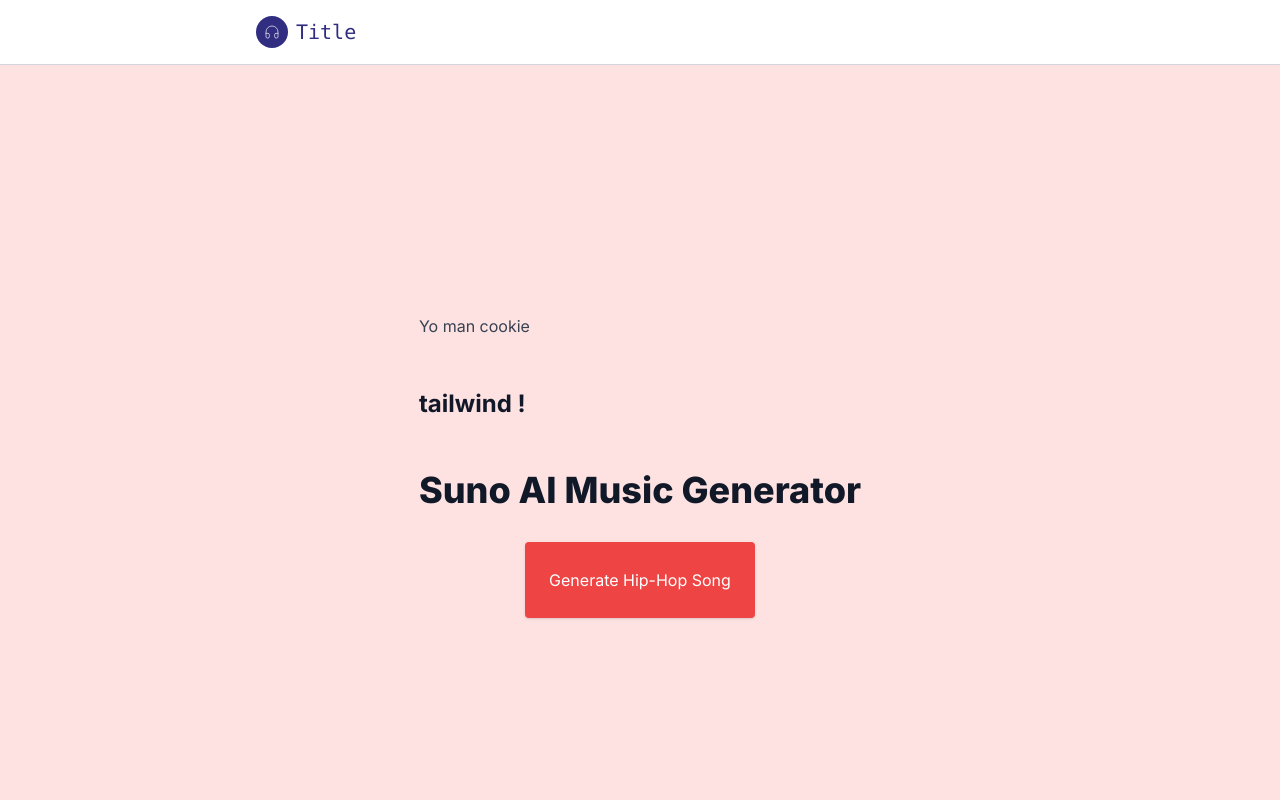
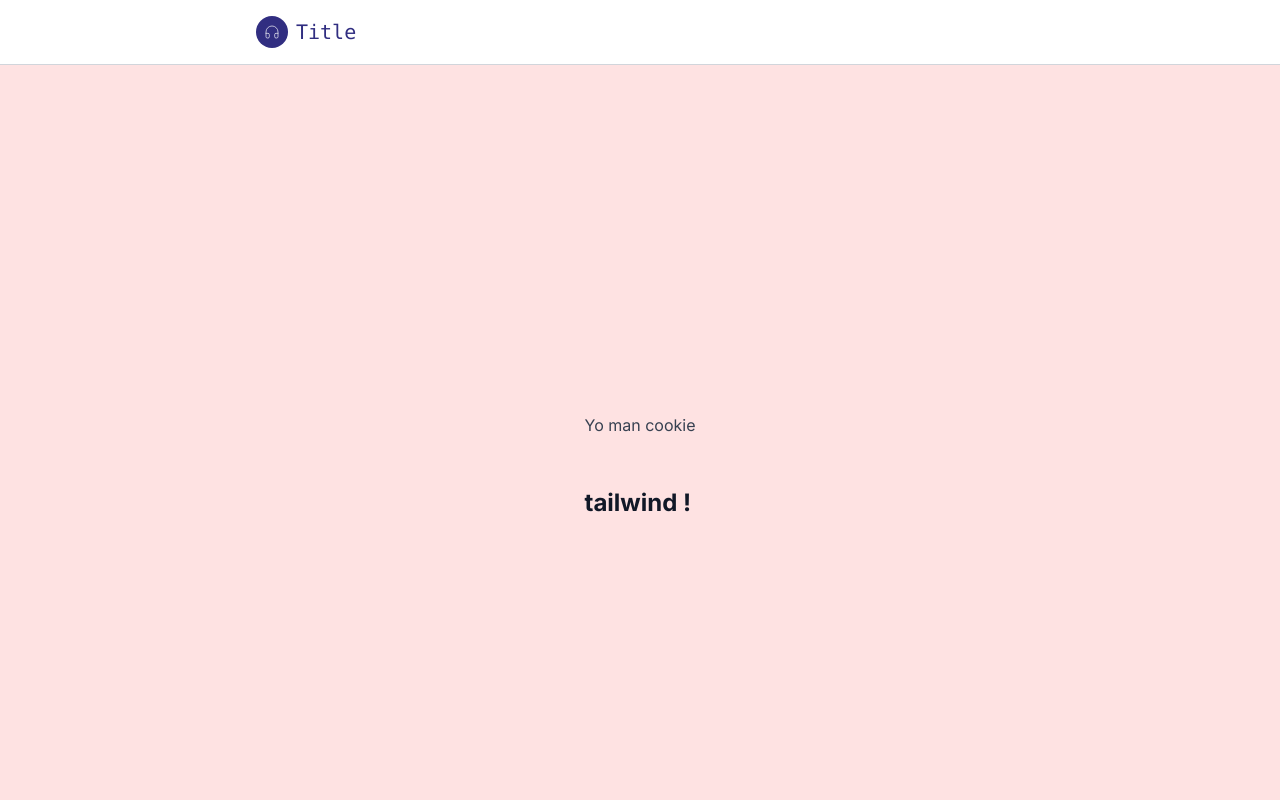
Before and after one commit to appcessorize/suno-api, a Next.js app: page / in a window 1280 px wide. Shown: the top 800 px of the page. Built offline with nearby package versions, Linux system fonts and the light colour scheme.

Commit message:
song remove

```diff
--- a/src/app/page.tsx
+++ b/src/app/page.tsx
@@ -15,7 +15,7 @@
         <div className="prose">
           <p>Yo man cookie</p>
           <h2>tailwind !</h2>
-          <Song />
+          {/* <Song /> */}
         </div>
       </div>
       <div className="h-screen w-full bg-black flex items-center flex-col justify-center snap-start bg-[url('https://c4.wallpaperflare.com/wallpaper/914/522/554/david-bowie-musician-smoking-wallpaper-preview.jpg')] bg-cover">
```
